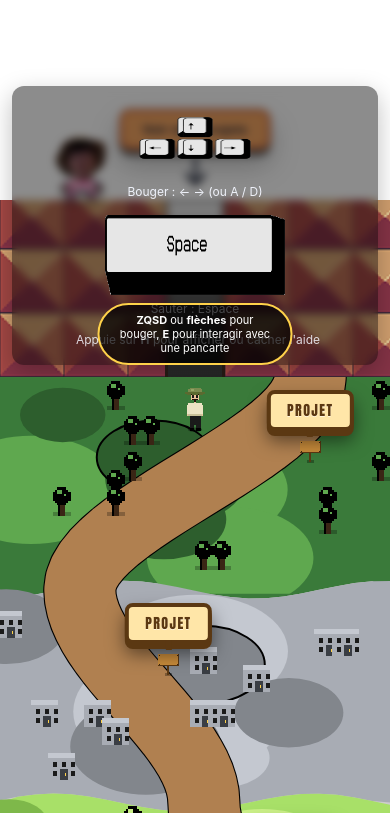
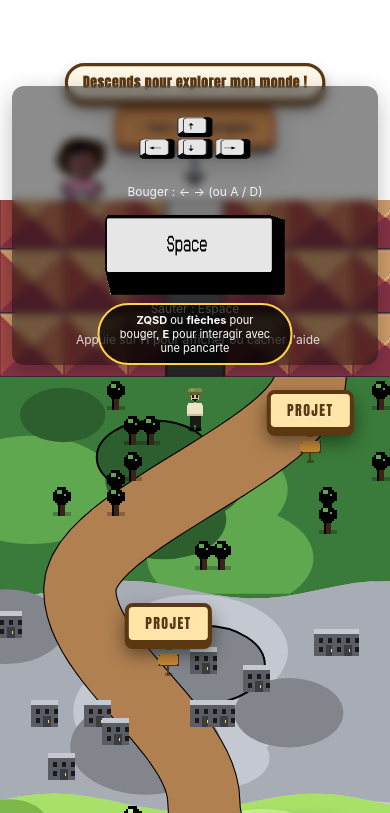
Before and after one commit to CryptoGot/cryptogot.github.io, a plain HTML site: page index.html in a window 390 px wide. Shown: the part 467-1280 px from the top of the page. Drawn offline with Linux system fonts and the light colour scheme.

Commit message:
World : fix marais, mer sur les cotes de la plage, hint descendre
- Palette : ajout de g3 et water explicites pour toutes les zones
  (ville/foret/plaine/montagne/desert/neige : water=null,
  marais : water=#3a4a4a, plage : water=#3a8aaa). Plus de
  proprietes undefined qui faisaient des fillStyle bizarres
- drawWater : clearRect en debut, fallback couleur si water null,
  vagues remplacees par une teinte plus claire calculee via
  helper lighten() (au lieu du blanc transparent qui faisait
  des carres blancs visibles dans le marais)
- Plage : la zone de sable n'occupe plus toute la largeur (4
  tuiles d inset de chaque cote). Une bande de mer (couleur
  pal.water) est dessinee sur les cotes avec des vaguelettes
  plus claires
- Top-hero : ajout d un hint pulsant 'Descends pour explorer
  mon monde !' au-dessus du bouton 'Voir mes projets'. Le bouton
  prefixe maintenant par une fleche bas pour insister

Co-Authored-By: Claude Opus 4.7 (1M context) <noreply@anthropic.com>

```diff
--- a/css/world.css
+++ b/css/world.css
@@ -209,8 +209,28 @@
   display: flex;
   flex-direction: column;
   align-items: center;
-  gap: 4px;
+  gap: 6px;
   pointer-events: none;
+}
+.hero-cta-hint{
+  margin: 0;
+  background: rgba(255, 248, 232, .95);
+  color: #5b3812;
+  border: 3px solid #5b3812;
+  border-radius: 999px;
+  padding: 6px 14px;
+  font-family: "Anton", system-ui, sans-serif;
+  font-size: clamp(13px, 1.7vw, 16px);
+  letter-spacing: .04em;
+  font-weight: 700;
+  box-shadow: 0 4px 0 #5b3812, 0 8px 14px rgba(0,0,0,.3);
+  animation: hintPulse 2.2s ease-in-out infinite;
+  text-shadow: 0 1px 0 rgba(255,255,255,.6);
+  white-space: nowrap;
+}
+@keyframes hintPulse{
+  0%, 100% { transform: scale(1); }
+  50%      { transform: scale(1.06); }
 }
 .hero-cta .who-btn{
   position: static;
--- a/index.html
+++ b/index.html
@@ -162,7 +162,8 @@
 
     <!-- CTA "Voir mes projets" : pointe vers le trou, mène au top-down -->
     <div class="hero-cta">
-      <button id="whoBtn" class="who-btn" type="button">Voir mes projets</button>
+      <p class="hero-cta-hint">Descends pour explorer mon monde !</p>
+      <button id="whoBtn" class="who-btn" type="button">↓ Voir mes projets</button>
       <div class="who-arrow arrow-jump" aria-hidden="true">
         <svg viewBox="0 0 32 40" width="32" height="40" focusable="false">
           <path d="M16 4 L16 28 M6 22 L16 32 L26 22" stroke="#1e2438" stroke-width="4" stroke-linecap="round" stroke-linejoin="round" fill="none"/>
--- a/js/world.js
+++ b/js/world.js
@@ -76,14 +76,14 @@
   // Couleurs flat par zone (style cell-shading / dessin animé)
   // g1 = couleur principale, g2 = nuance secondaire, accent = highlight, deco couleur du décor
   const PAL = {
-    foret:    { g1:'#3a7a3a', g2:'#2d5e2d', accent:'#5fa84f', deco:'#1e3010', trunk:'#3a2515', flower:'#ffe066' },
-    ville:    { g1:'#a8acb4', g2:'#82868c', accent:'#c4c8d0', deco:'#3a3e44', trunk:'#3a3e44', flower:'#dadada' },
-    plaine:   { g1:'#a8e068', g2:'#7eb84a', accent:'#cbf088', deco:'#3a6a1a', trunk:'#5a3a20', flower:'#fff060' },
-    marais:   { g1:'#6a6038', g2:'#4a4028', accent:'#8a8050', deco:'#3a3018', trunk:'#2a1e10', flower:'#9aa8b0' },
-    montagne: { g1:'#9090a0', g2:'#6a6a7a', accent:'#c0c0d0', deco:'#4a4a5a', trunk:'#3a2a2a', flower:'#fff'    },
-    desert:   { g1:'#e8c878', g2:'#c8a44e', accent:'#f4dc9c', deco:'#3a7020', trunk:'#5a8a40', flower:'#ff8050' },
-    plage:    { g1:'#f4e0a0', g2:'#d8c478', accent:'#fff0c8', deco:'#3a8a30', trunk:'#5a3a20', flower:'#ff8080' },
-    neige:    { g1:'#f0f4f8', g2:'#cdd6e0', accent:'#dfe7f0', deco:'#1e3010', trunk:'#3a2a1a', flower:'#dfe7f0' }
+    foret:    { g1:'#3a7a3a', g2:'#2d5e2d', g3:'#1e3010', accent:'#5fa84f', deco:'#1e3010', trunk:'#3a2515', flower:'#ffe066', water:null         },
+    ville:    { g1:'#a8acb4', g2:'#82868c', g3:'#5a5e64', accent:'#c4c8d0', deco:'#3a3e44', trunk:'#3a3e44', flower:'#dadada', water:null         },
+    plaine:   { g1:'#a8e068', g2:'#7eb84a', g3:'#5a8a30', accent:'#cbf088', deco:'#3a6a1a', trunk:'#5a3a20', flower:'#fff060', water:null         },
+    marais:   { g1:'#6a6038', g2:'#4a4028', g3:'#3a2e1a', accent:'#8a8050', deco:'#3a3018', trunk:'#2a1e10', flower:'#9aa8b0', water:'#3a4a4a'    },
+    montagne: { g1:'#9090a0', g2:'#6a6a7a', g3:'#4a4a5a', accent:'#c0c0d0', deco:'#4a4a5a', trunk:'#3a2a2a', flower:'#cfd0d8', water:null         },
+    desert:   { g1:'#e8c878', g2:'#c8a44e', g3:'#a07c30', accent:'#f4dc9c', deco:'#3a7020', trunk:'#5a8a40', flower:'#ff8050', water:null         },
+    plage:    { g1:'#f4e0a0', g2:'#d8c478', g3:'#b89058', accent:'#fff0c8', deco:'#3a8a30', trunk:'#5a3a20', flower:'#ff8080', water:'#3a8aaa'    },
+    neige:    { g1:'#f0f4f8', g2:'#cdd6e0', g3:'#a8b8c8', accent:'#dfe7f0', deco:'#1e3010', trunk:'#3a2a1a', flower:'#dfe7f0', water:null         }
   };
   const BG_COLOR = '#cccccc'; // fond global gris (zones non couvertes)
   const PATH_COLOR = '#b08050'; // marron clair pour le chemin
@@ -300,14 +300,27 @@
 
   function drawWater(tc, t, pal){
     const x = t * TILE;
-    tc.fillStyle = pal.water;
+    tc.clearRect(x, 0, TILE, TILE);
+    const water = pal.water || '#3a8aaa';
+    tc.fillStyle = water;
     tc.fillRect(x, 0, TILE, TILE);
-    // vagues
-    tc.fillStyle = 'rgba(255,255,255,.25)';
+    // vagues : couleur eau plus claire (pas de blanc transparent)
+    // on calcule une teinte plus claire à partir de pal.water
+    tc.fillStyle = lighten(water, 0.18);
     tc.fillRect(x+4, 8, 6, 1);
     tc.fillRect(x+18, 14, 8, 1);
     tc.fillRect(x+10, 22, 6, 1);
     tc.fillRect(x+22, 26, 6, 1);
+  }
+
+  // Helper : éclaircit une couleur hex de "amount" (0..1)
+  function lighten(hex, amount){
+    const m = hex.match(/^#([0-9a-f]{2})([0-9a-f]{2})([0-9a-f]{2})$/i);
+    if (!m) return hex;
+    const r = Math.min(255, Math.round(parseInt(m[1], 16) + (255 - parseInt(m[1], 16)) * amount));
+    const g = Math.min(255, Math.round(parseInt(m[2], 16) + (255 - parseInt(m[2], 16)) * amount));
+    const b = Math.min(255, Math.round(parseInt(m[3], 16) + (255 - parseInt(m[3], 16)) * amount));
+    return '#' + r.toString(16).padStart(2,'0') + g.toString(16).padStart(2,'0') + b.toString(16).padStart(2,'0');
   }
 
   function drawSign(tc, t, pal){
@@ -1001,35 +1014,55 @@
       const yBotScreen = yBotWorld * sc + offsetY;
       if (yBotScreen < -100 || yTopScreen > viewH + 100) continue;
 
-      // Construire le polygone : top edge wavy → right side → bottom edge wavy → left side
+      // === Cas spécial PLAGE : mer sur les bords gauche et droit ===
+      // On peint d'abord deux bandes de mer puis on dessine la plage au-dessus
+      // (avec largeur réduite pour laisser la mer visible)
+      if (env === 'plage' && pal.water){
+        ctx.fillStyle = pal.water;
+        ctx.fillRect(offsetX, yTopScreen,
+                     drawnW, yBotScreen - yTopScreen);
+        // vaguelettes pour donner du relief sur la mer
+        const waveColor = lighten(pal.water, 0.18);
+        ctx.fillStyle = waveColor;
+        const waveStep = 18;
+        for (let yy = yTopScreen; yy < yBotScreen; yy += waveStep){
+          for (let xx = offsetX + 6; xx < offsetX + drawnW; xx += 30){
+            const ox = ((yy / waveStep) | 0) % 2 === 0 ? 0 : 14;
+            ctx.fillRect(xx + ox, yy + 4, 8, 2);
+          }
+        }
+      }
+
+      // Pour la plage : l'île de sable n'occupe pas toute la largeur.
+      // 4 tuiles d'eau de chaque côté (visible pour la mer).
+      const SHORE_INSET = (env === 'plage') ? 4 * drawnTile : 0;
+      const xLeft  = offsetX + SHORE_INSET;
+      const xRight = offsetX + drawnW - SHORE_INSET;
+      const insetW = xRight - xLeft;
+
+      // Construire le polygone
       ctx.beginPath();
-      // Top edge (uniquement entre zones, pas sur la première)
       if (z === 0){
-        // top : ligne droite tout en haut
-        ctx.moveTo(offsetX, yTopScreen);
-        ctx.lineTo(offsetX + drawnW, yTopScreen);
+        ctx.moveTo(xLeft, yTopScreen);
+        ctx.lineTo(xRight, yTopScreen);
       } else {
-        // top : ondulation entre zone z-1 et z
-        ctx.moveTo(offsetX, yTopScreen);
+        ctx.moveTo(xLeft, yTopScreen);
         for (let i = 1; i <= NPTS; i++){
           const t = i / NPTS;
           const wave = Math.sin(t * Math.PI * 3 + z * 1.7) * WAVE_AMP * drawnTile;
-          ctx.lineTo(offsetX + t * drawnW, yTopScreen + wave);
+          ctx.lineTo(xLeft + t * insetW, yTopScreen + wave);
         }
       }
-      // Right side : ligne droite
-      ctx.lineTo(offsetX + drawnW, yBotScreen);
-      // Bottom edge (uniquement si pas la dernière zone, sinon ligne droite)
+      ctx.lineTo(xRight, yBotScreen);
       if (z === NUM_ZONES - 1){
-        ctx.lineTo(offsetX, yBotScreen);
+        ctx.lineTo(xLeft, yBotScreen);
       } else {
         for (let i = NPTS - 1; i >= 0; i--){
           const t = i / NPTS;
           const wave = Math.sin(t * Math.PI * 3 + (z + 1) * 1.7) * WAVE_AMP * drawnTile;
-          ctx.lineTo(offsetX + t * drawnW, yBotScreen + wave);
+          ctx.lineTo(xLeft + t * insetW, yBotScreen + wave);
         }
       }
-      // Left side
       ctx.closePath();
 
       // Remplissage couleur principale
```
